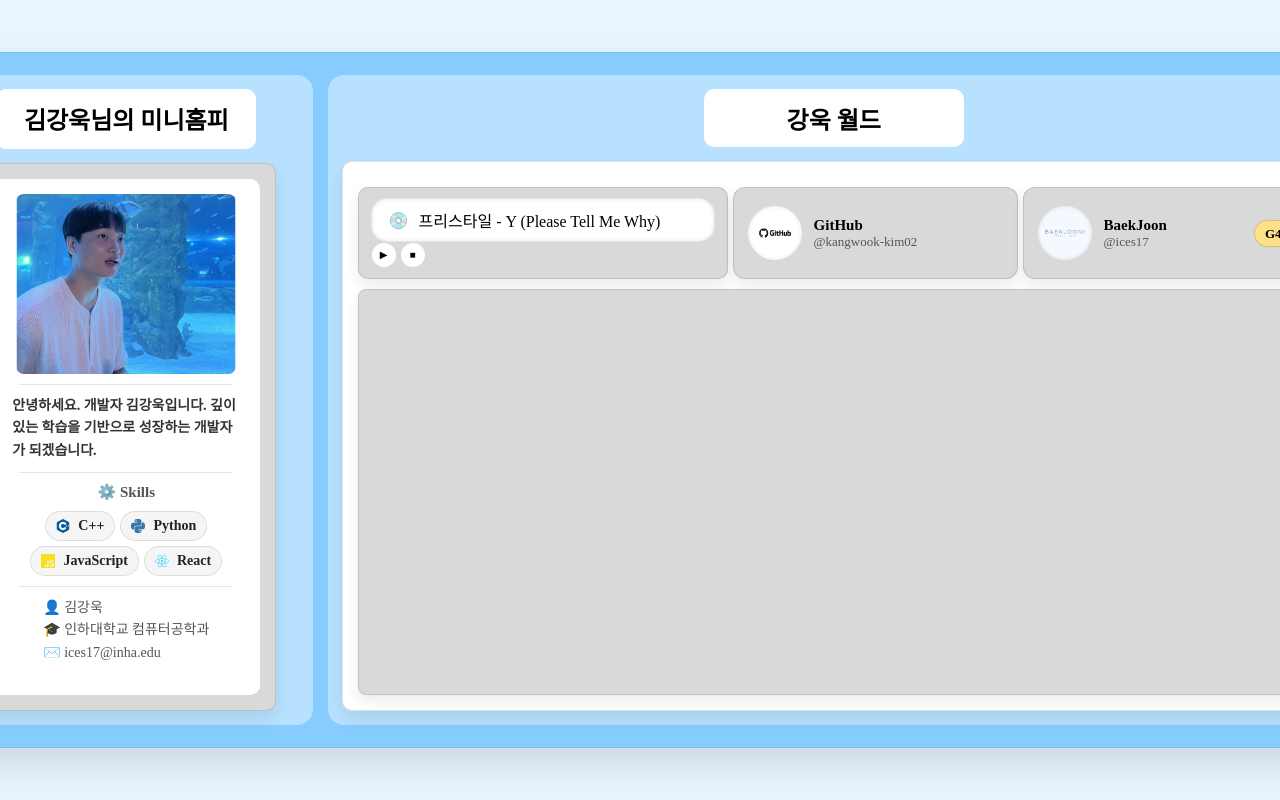
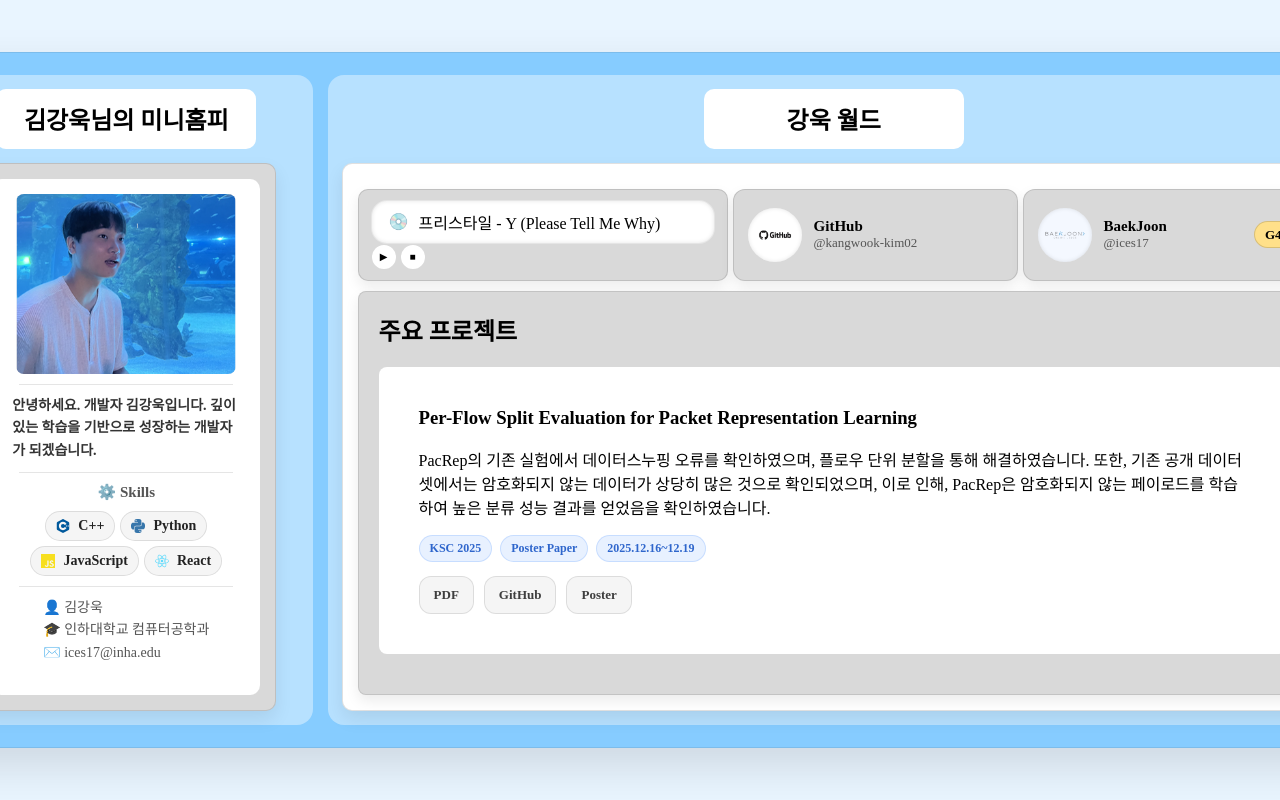
Before and after one commit to kangwook-kim02/Kangwook-World, a React (Vite) app: page / in a window 1280 px wide. Shown: the top 800 px of the page. Built offline with nearby package versions, Linux system fonts and the light colour scheme.

Commit message:
Home 주요프로젝트 UI 구현 및 pdf 링크

```diff
--- a/src/components/world/Home.css
+++ b/src/components/world/Home.css
@@ -50,19 +50,16 @@
 }
 
 .HomeMain {
-  width: 950px;
-  height: 520px;
+  width: 908px;
+  height: 100%;
 
   background: #d9d9d9;
   border-radius: 8px;
   border: 1px solid rgba(0, 0, 0, 0.1);
   box-shadow: 0 6px 14px rgba(0, 0, 0, 0.08);
 
-  display: flex;
-  align-items: center;
-  justify-content: center;
-
   margin: 0;
+  padding: 20px;
 }
 
 
@@ -264,3 +261,60 @@
 .boj img {
   background: #f4f8ff; /* 아주 연한 블루 */
 }
+
+.project {
+  padding: 40px;
+  background-color: white;
+  border-radius: 8px;
+}
+
+.projectMeta {
+  display: flex;
+  gap: 8px;
+  flex-wrap: wrap;
+}
+
+.projectMeta span {
+  font-size: 12px;
+  font-weight: 800;
+  padding: 5px 10px;
+  border-radius: 999px;
+  background: rgba(70, 140, 255, 0.12);
+  border: 1px solid rgba(70, 140, 255, 0.20);
+  color: rgba(30, 90, 200, 0.92);
+}
+
+.projectResults {
+  margin-top: 14px;
+  display: flex;
+  gap: 10px;
+}
+
+.btn {
+  display: inline-flex;
+  align-items: center;
+  justify-content: center;
+  height: 36px;
+  padding: 0 14px;
+  border-radius: 12px;
+  border: 1px solid rgba(0,0,0,0.10);
+  background: rgba(0,0,0,0.04);
+  color: rgba(0,0,0,0.75);
+  font-weight: 900;
+  font-size: 13px;
+  text-decoration: none;
+  transition: transform 0.15s ease, box-shadow 0.15s ease;
+}
+
+.btn:hover {
+  transform: translateY(-2px);
+  box-shadow: 0 10px 18px rgba(0,0,0,0.10);
+}
+
+.HomeMain h2 {
+  margin-top: 0;
+}
+
+.project h3 {
+  margin-top: 0;
+}
--- a/src/components/world/Home.jsx
+++ b/src/components/world/Home.jsx
@@ -83,11 +83,33 @@ const Home = ({ onClickButton }) => {
                     </div>
                     <div className="badge">G4</div>
                 </div>
-
             </div>
 
             <div className="HomeMain">
-
+                <h2>주요 프로젝트</h2>
+                <div className="project">
+                    <h3>Per-Flow Split Evaluation for Packet Representation Learning</h3>
+                    <p>PacRep의 기존 실험에서 데이터스누핑 오류를 확인하였으며, 플로우 단위 분할을 통해 해결하였습니다. 또한,
+                        기존 공개 데이터셋에서는 암호화되지 않는 데이터가 상당히 많은 것으로 확인되었으며, 이로 인해, PacRep은 암호화되지
+                        않는 페이로드를 학습하여 높은 분류 성능 결과를 얻었음을 확인하였습니다.
+                    </p>
+                    <div className="projectMeta">
+                        <span>KSC 2025</span>
+                        <span>Poster Paper</span>
+                        <span>2025.12.16~12.19</span>
+                    </div>
+                    <div className="projectResults">
+                        <a className="btn" href="/paper.pdf" target="_blank" rel="noreferrer">
+                            PDF
+                        </a>
+                        <a className="btn" href="https://github.com/kangwook-kim02/PacRep" target="_blank" rel="noreferrer">
+                            GitHub
+                        </a>
+                        <a className="btn" href="/poster.pdf" target="_blank" rel="noreferrer">
+                            Poster
+                        </a>
+                    </div>
+                </div>
             </div>
             <div className="NavBar">
                 <button className="active" value={0}>Home</button>
```
Also changed, not shown: 2 other files (tests, documents, lock files or other folders).
